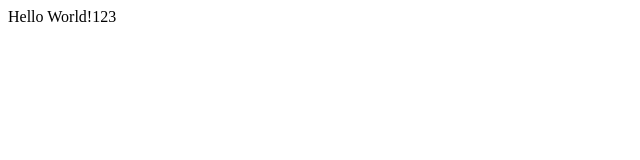
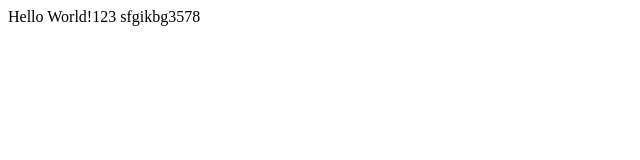
Before and after one commit to Makishimu120/Lampa, a plain HTML site: page index.html in a window 1280 px wide. Shown: the whole page, without its empty margins (0-640 px from the left). Drawn offline with Linux system fonts and the light colour scheme.

Commit message:
Update index.html

```diff
--- a/index.html
+++ b/index.html
@@ -5,5 +5,6 @@
     </head>
     <body>
 Hello World!123
+        sfgikbg3578
     </body>
 </html>
```
